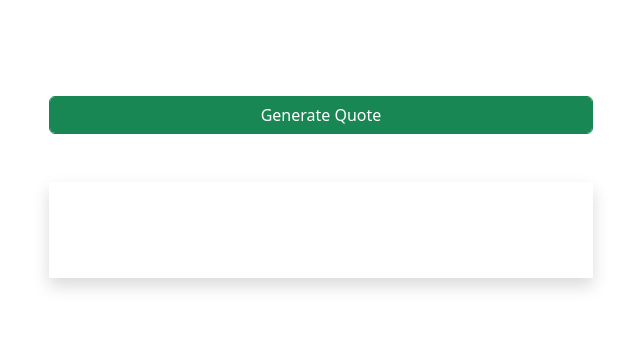
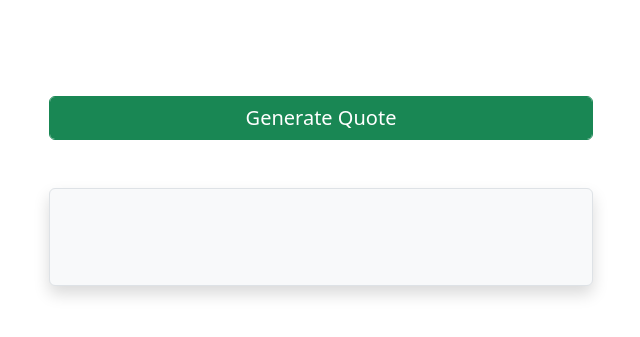
Before and after one commit to TopboySaint/Random-Quote-Generator, a plain HTML site: page index.html in a window 1280 px wide. Shown: the whole page, without its empty margins (319-959 px from the left). Drawn offline with Linux system fonts and the light colour scheme.

Commit message:
Implement quote generation feature with HTML and JavaScript

```diff
--- a/index.html
+++ b/index.html
@@ -3,14 +3,17 @@
 <head>
     <meta charset="UTF-8">
     <meta name="viewport" content="width=device-width, initial-scale=1.0">
-    <title>Document</title>
+    <title>Quote Generator</title>
     <link rel="stylesheet" href="bootstrap.css">
 </head>
 <body>
-<main class="mx-auto container col-11 col-lg-6 col-md-10 p-5 mt-5">
-    <button class="btn btn-success bg-success shadow-none form-control text-white" id="generateBtn">Generate Quote</button>
-    <div id="show" class="shadow mt-5 p-5"></div>
-</main>
+    <main class="mx-auto container col-11 col-lg-6 col-md-10 p-5 mt-5 text-center">
+        <button class="btn btn-success bg-success shadow-none form-control text-white fs-5" id="generateBtn">
+            Generate Quote
+        </button>
+        <div id="show" class="shadow mt-5 p-5 border rounded bg-light fs-4"></div>
+    </main>
+
     <script src="script.js"></script>
 </body>
 </html>
```
